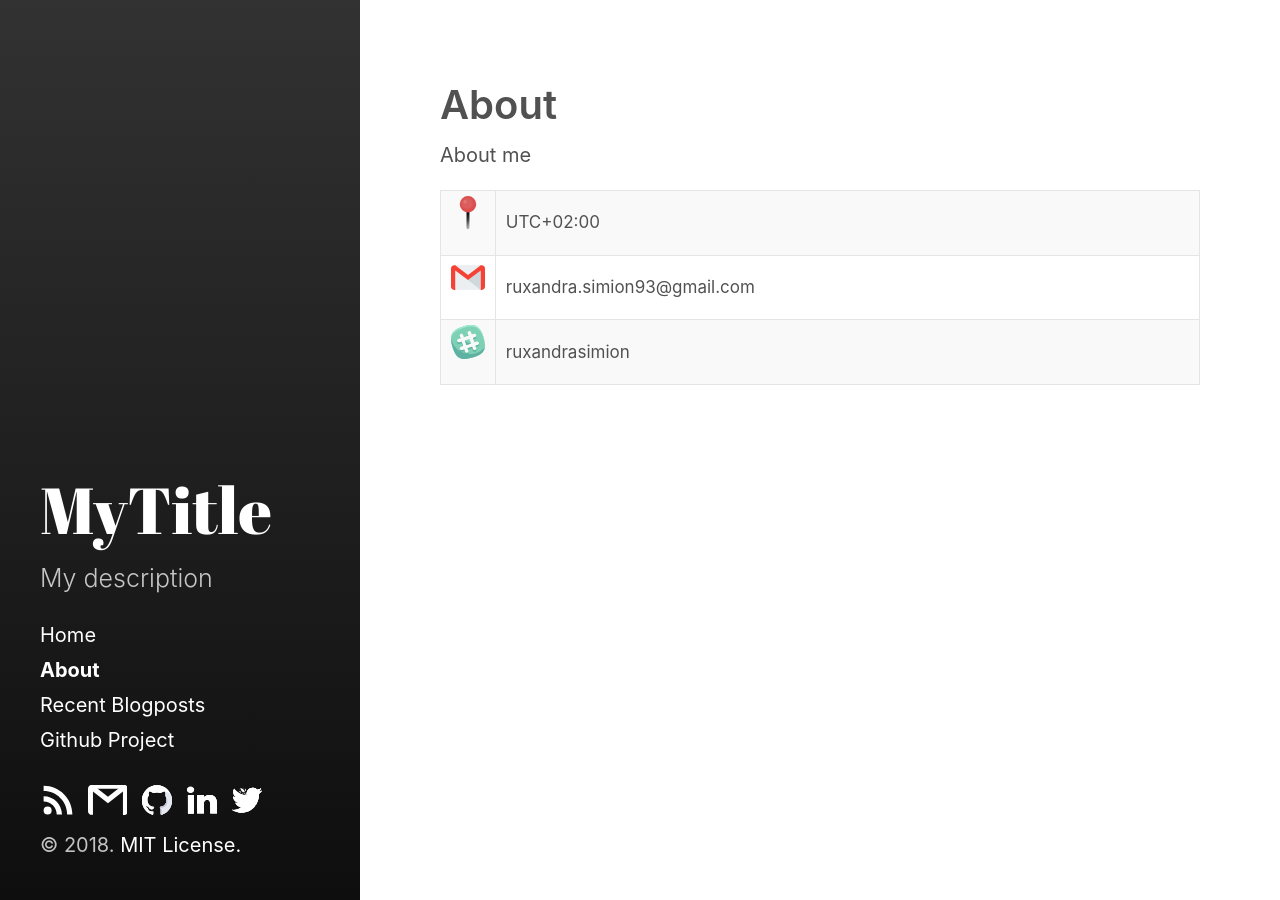
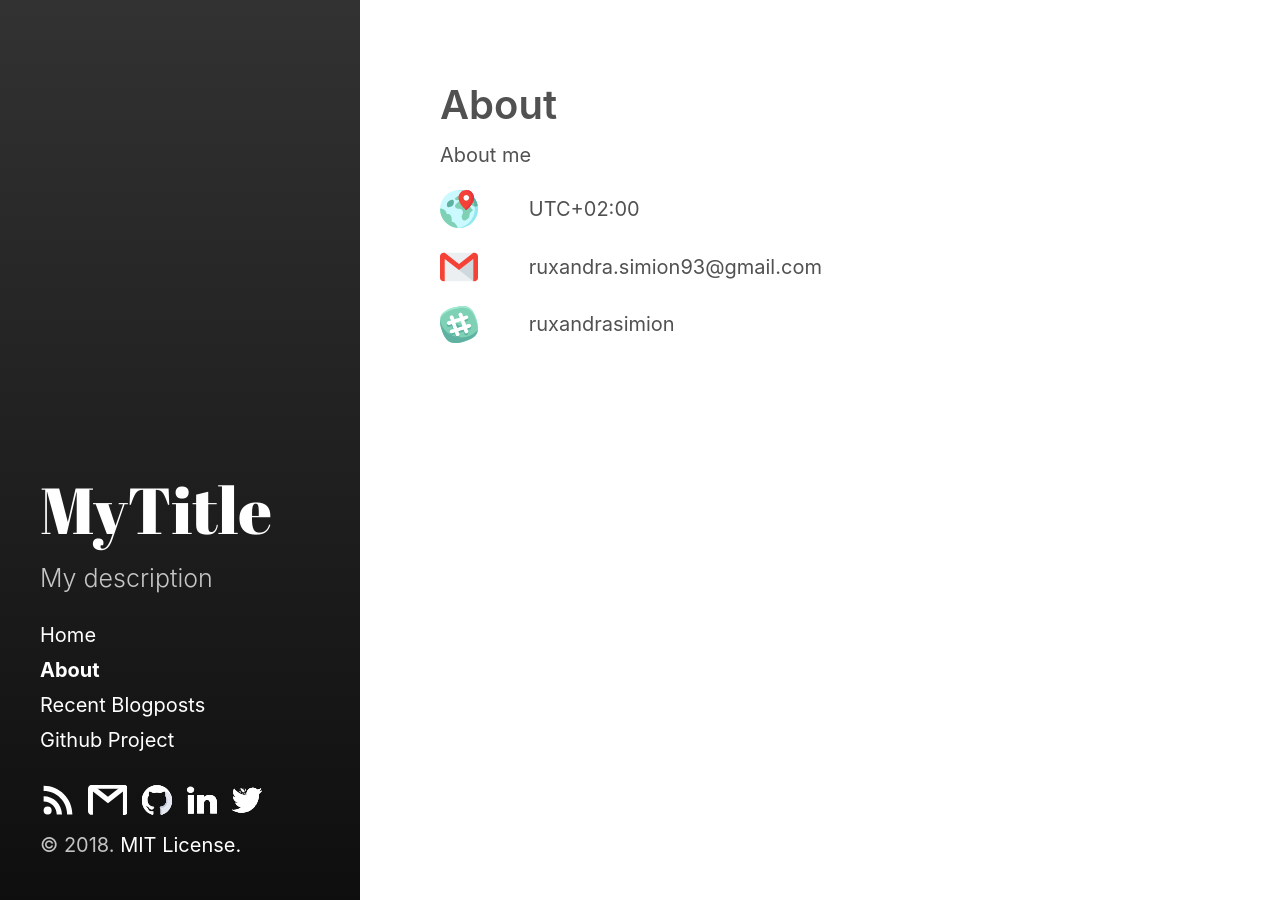
Before and after one commit to ruxandraS/ruxandraS.github.io, a Jekyll site: the page built from about.md, in a window 1280 px wide. Built offline with Jekyll 4.4.1, drawn with Linux system fonts in a browser that asks for light colours.

Commit message:
Update about

```diff
--- a/about.md
+++ b/about.md
@@ -5,7 +5,34 @@ permalink: /about/
 ---
 
 About me
+<!-- Contct details -->
+<p>
+	<div style="display:inline-block; min-width:2.2cm; height:1cm; align: center;vertical-align: middle;">
+		<img src="https://ruxandraS.github.io/assets/images/globe.svg" style="height:1cm;"/>
+	</div>
+	<div style="display:inline-block;vertical-align: middle;">
+		UTC+02:00
+	</div>
+</p>
 
-| ![Alt text](https://ruxandraS.github.io/assets/images/pin.svg)   | UTC+02:00                   |
+<p>
+	<div style="display:inline-block; min-width:2.2cm; height:1cm; align: center;vertical-align: middle;">
+		<img src="https://ruxandraS.github.io/assets/images/gmail.svg" style="height:1cm;"/>
+	</div>
+	<div style="display:inline-block;vertical-align: middle;">
+		ruxandra.simion93@gmail.com
+	</div>
+</p>
+
+<p>
+	<div style="display:inline-block; min-width:2.2cm; height:1cm; align: center;vertical-align: middle;">
+		<img src="https://ruxandraS.github.io/assets/images/irc.svg" style="height:1cm;"/>
+	</div>
+	<div style="display:inline-block;vertical-align: middle;">
+		ruxandrasimion
+	</div>
+</p>
+
+<!-- | ![Alt text](https://ruxandraS.github.io/assets/images/pin.svg)   | UTC+02:00                   |
 | ![Alt text](https://ruxandraS.github.io/assets/images/gmail.svg) | ruxandra.simion93@gmail.com |
-| ![Alt text](https://ruxandraS.github.io/assets/images/irc.svg)   | ruxandrasimion              |
+| ![Alt text](https://ruxandraS.github.io/assets/images/irc.svg)   | ruxandrasimion              | -->
```
Also changed, not shown: assets/images/globe.svg (added), 3 other files.
